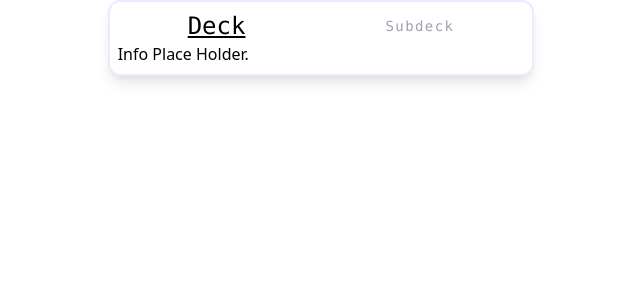
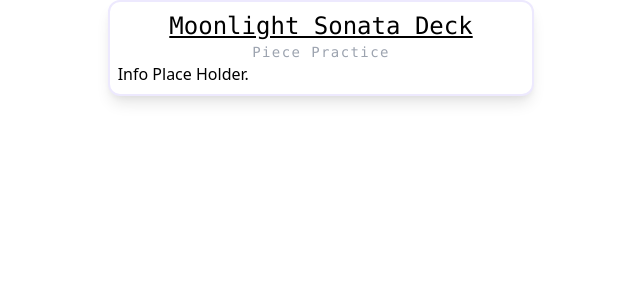
Before and after one commit to Jackbytes/piano-cards, a React (Create React App) app: page / in a window 1280 px wide. Shown: the top 300 px of the page, without its empty margins (319-959 px from the left). Built offline with nearby package versions, Linux system fonts and the light colour scheme.

Commit message:
Added dummy data to card.

```diff
--- a/src/App.js
+++ b/src/App.js
@@ -1,10 +1,11 @@
 import "./Components/OnShowCard/OnShowCard";
 import OnShowCard from "./Components/OnShowCard/OnShowCard";
+let testDeck = require("./test_deck.json");
 
 function App() {
   return (
     <div className="flex flex-col items-center w-1/3 mx-auto h-1/3">
-      <OnShowCard />
+      <OnShowCard deckData={testDeck} />
     </div>
   );
 }
--- a/src/Components/OnShowCard/OnShowCard.js
+++ b/src/Components/OnShowCard/OnShowCard.js
@@ -1,10 +1,13 @@
 import OnShowTitle from "./OnShowTitle";
 import OnShowInfo from "./OnShowInfo";
 
-const OnShowCard = () => {
+const OnShowCard = (props) => {
   return (
     <div className="w-full px-2 py-2 bg-white border-2 border-purple-100 shadow-lg rounded-xl">
-      <OnShowTitle />
+      <OnShowTitle
+        mainTitle={props.deckData.deckName}
+        subTitle={props.deckData.deckType}
+      />
       <OnShowInfo />
     </div>
   );
--- a/src/Components/OnShowCard/OnShowTitle.js
+++ b/src/Components/OnShowCard/OnShowTitle.js
@@ -1,9 +1,11 @@
-const OnShowTitle = () => {
+const OnShowTitle = (props) => {
   return (
     <div className="flex flex-row flex-wrap w-full place-items-center place-content-around border-red-50">
-      <h1 className="font-mono text-lg underline md:text-2xl ">Deck</h1>
+      <h1 className="font-mono text-lg text-center underline md:text-2xl ">
+        {props.mainTitle}
+      </h1>
       <h2 className="font-mono text-xs tracking-widest text-gray-400 md:text-sm">
-        Subdeck
+        {props.subTitle}
       </h2>
     </div>
   );
--- /dev/null
+++ b/src/test_deck.json
@@ -0,0 +1,4 @@
+{
+  "deckName": "Moonlight Sonata Deck",
+  "deckType": "Piece Practice"
+}
```
